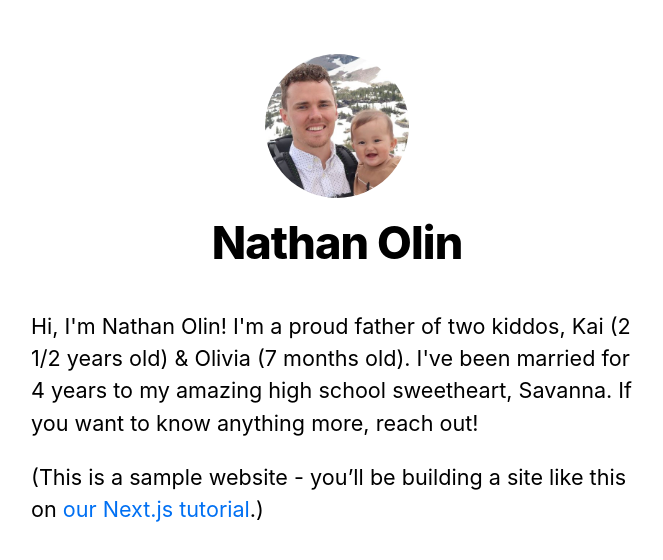
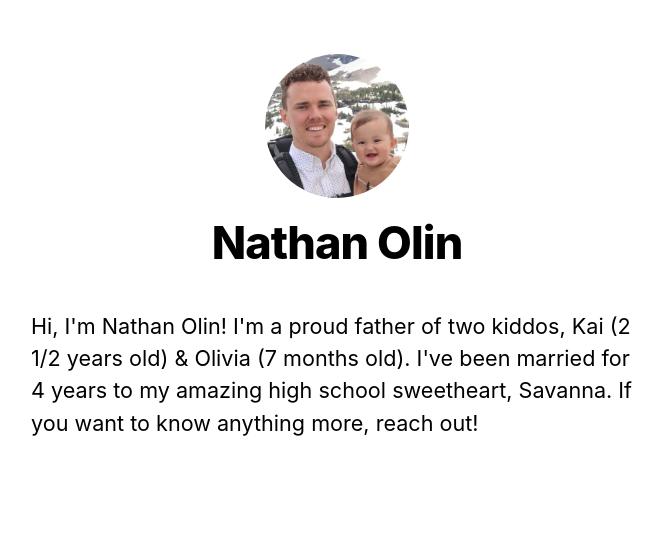
Before and after one commit to nateolin/Nathan-Olin-Portfolio, a Next.js app: page / in a window 1280 px wide. Shown: the top 560 px of the page, without its empty margins (303-966 px from the left). Built offline with nearby package versions, Linux system fonts and the light colour scheme.

Commit message:
fix: remove <p>

```diff
--- a/pages/index.js
+++ b/pages/index.js
@@ -15,10 +15,6 @@
           my amazing high school sweetheart, Savanna. If you want to know
           anything more, reach out!
         </p>
-        <p>
-          (This is a sample website - you’ll be building a site like this on{" "}
-          <a href="https://nextjs.org/learn">our Next.js tutorial</a>.)
-        </p>
       </section>
     </Layout>
   );
```
